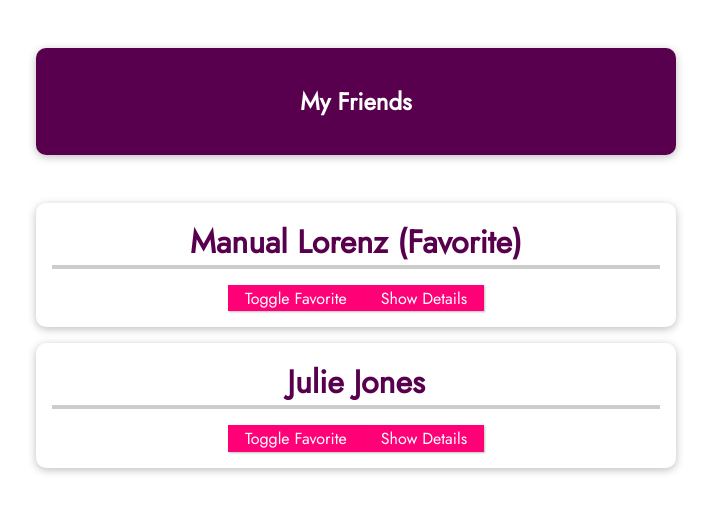
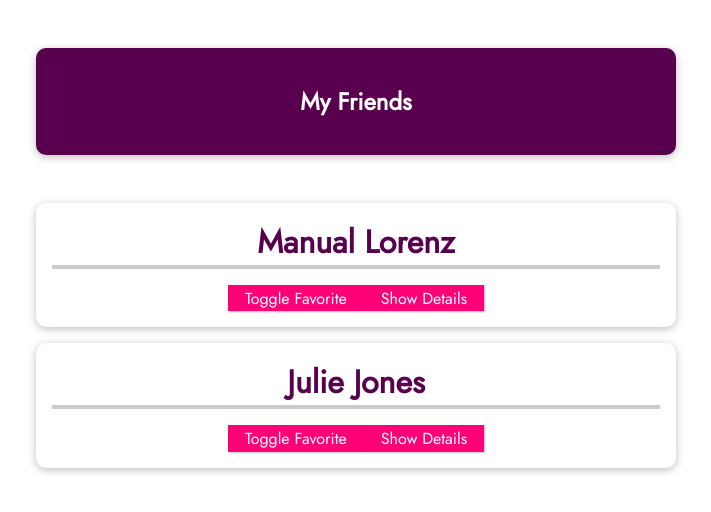
Before and after one commit to jrnewton/udemy-vue-complete-guide, a Vue app: page / in a window 1280 px wide. Shown: the top 512 px of the page, without its empty margins (284-995 px from the left). Built offline with nearby package versions, Linux system fonts and the light colour scheme.

Commit message:
Pass individual props into component (following course example)

```diff
--- a/src/App.vue
+++ b/src/App.vue
@@ -5,7 +5,9 @@
       <friend-contact
         v-for="friend of friends"
         :key="friend.id"
-        :friend="friend"
+        :name="friend.name"
+        :email="friend.email"
+        :phone="friend.phone"
       ></friend-contact>
     </ul>
   </section>
@@ -26,8 +28,8 @@ export default {
         {
           id: 'Julie',
           name: 'Julie Jones',
-          phone: '01234 56544 449',
-          email: 'manuel@localhost.com'
+          phone: '987 452 9999',
+          email: 'julie@localhost.com'
         }
       ]
     };
--- a/src/components/FriendContact.vue
+++ b/src/components/FriendContact.vue
@@ -1,6 +1,6 @@
 <template>
   <li>
-    <h2>{{ friend.name }} {{ friendIsFavorite ? '(Favorite)' : '' }}</h2>
+    <h2>{{ name }} {{ friendIsFavorite ? '(Favorite)' : '' }}</h2>
     <button @click="toggleFavorite">
       Toggle Favorite
     </button>
@@ -8,8 +8,8 @@
       {{ detailsAreVisible ? 'Hide' : 'Show' }} Details
     </button>
     <ul v-if="detailsAreVisible">
-      <li><strong>Phone:</strong> {{ friend.phone }}</li>
-      <li><strong>Email:</strong> {{ friend.email }}</li>
+      <li><strong>Phone:</strong> {{ phone }}</li>
+      <li><strong>Email:</strong> {{ email }}</li>
     </ul>
   </li>
 </template>
@@ -17,14 +17,34 @@
 <script>
 export default {
   props: {
-    friend: Object
+    name: {
+      type: String,
+      required: true
+    },
+    phone: {
+      type: String,
+      required: true
+    },
+    email: {
+      type: String,
+      required: true,
+      validator(value) {
+        //a really stupid email address validator
+        return value.indexOf('@') !== -1;
+      }
+    },
+    favorite: {
+      type: Boolean,
+      required: false,
+      default: false
+    }
   },
   data() {
     return {
       detailsAreVisible: false,
       //Vue enforces uni-directional data flow from parent (App.vue) to child (Component.vue).
       //One way to mutate a prop is to keep a local copy in data
-      friendIsFavorite: this.friend.isFavorite
+      friendIsFavorite: this.favorite
     };
   },
   methods: {
```
